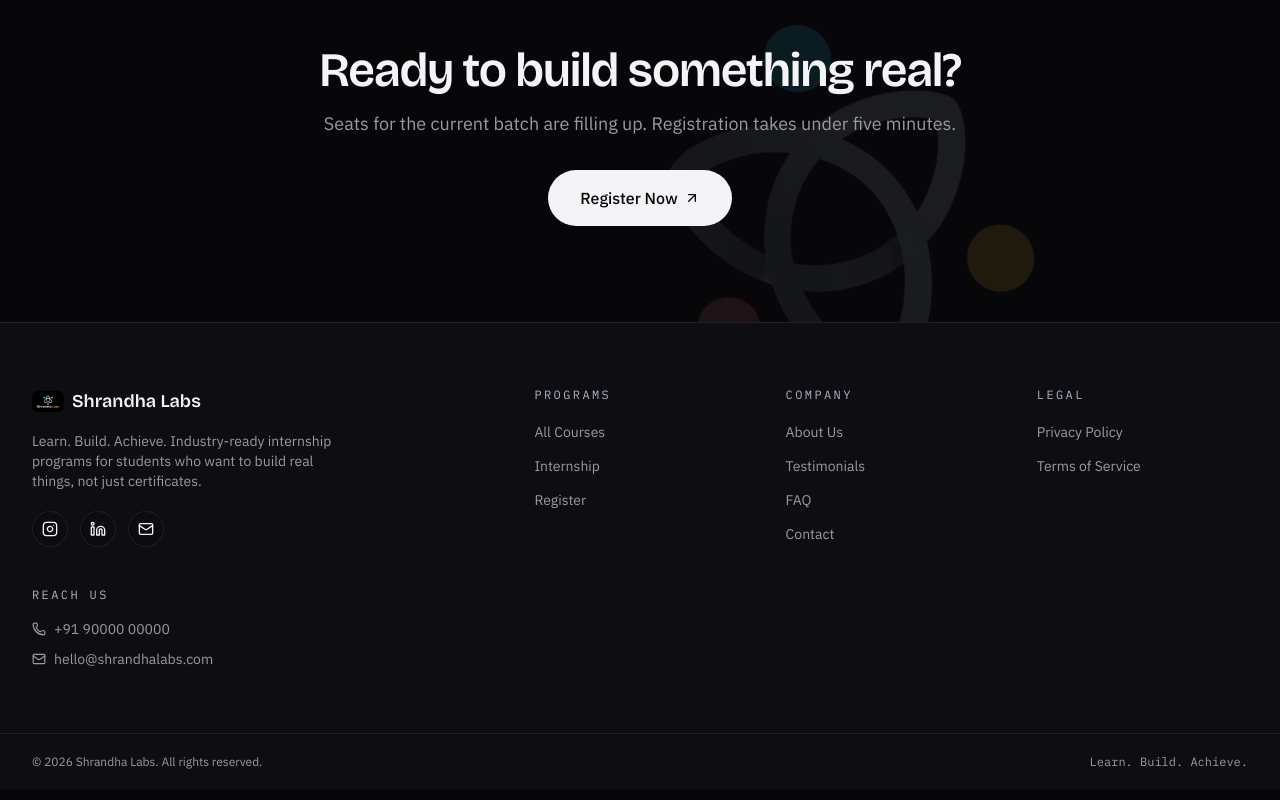
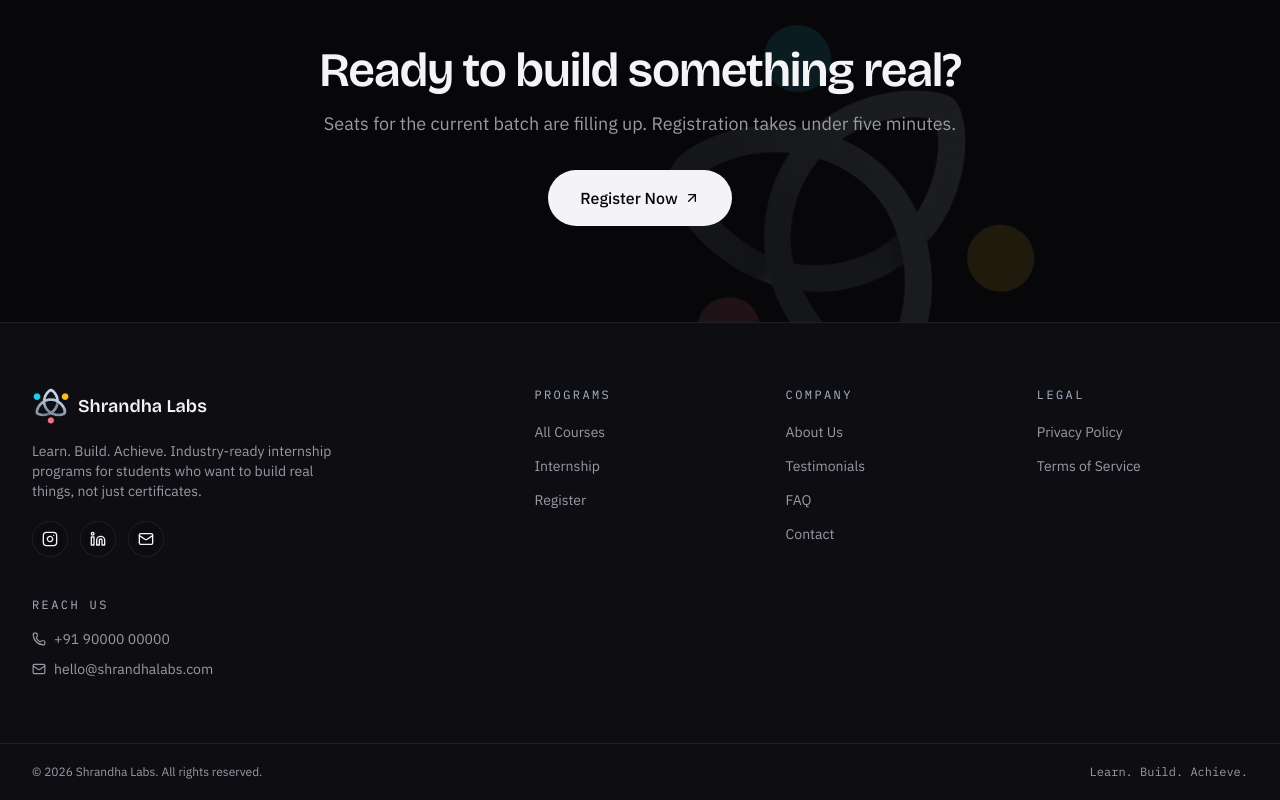
Before and after one commit to emerging324-maker/Shrandha, a Next.js app: page / in a window 1280 px wide. Shown: the part 2910-3710 px from the top of the page. Built offline with nearby package versions, Linux system fonts and the light colour scheme.

Commit message:
Update Footer.tsx

```diff
--- a/src/components/Footer.tsx
+++ b/src/components/Footer.tsx
@@ -35,7 +35,7 @@ export function Footer() {
       <div className="mx-auto max-w-7xl px-5 md:px-8 py-16 grid grid-cols-2 md:grid-cols-5 gap-10">
         <div className="col-span-2">
           <Link href="/" className="flex items-center gap-2 mb-4">
-            <Image src="/images/logo.png" alt="Shrandha Labs" width={32} height={32} className="rounded-md" />
+            <Image src="/images/logo-mark.png" alt="Shrandha Labs" width={38} height={38} className="shrink-0" />
             <span className="font-display font-semibold text-lg">Shrandha Labs</span>
           </Link>
           <p className="text-muted text-sm max-w-xs">Learn. Build. Achieve. Industry-ready internship programs for students who want to build real things, not just certificates.</p>
```
